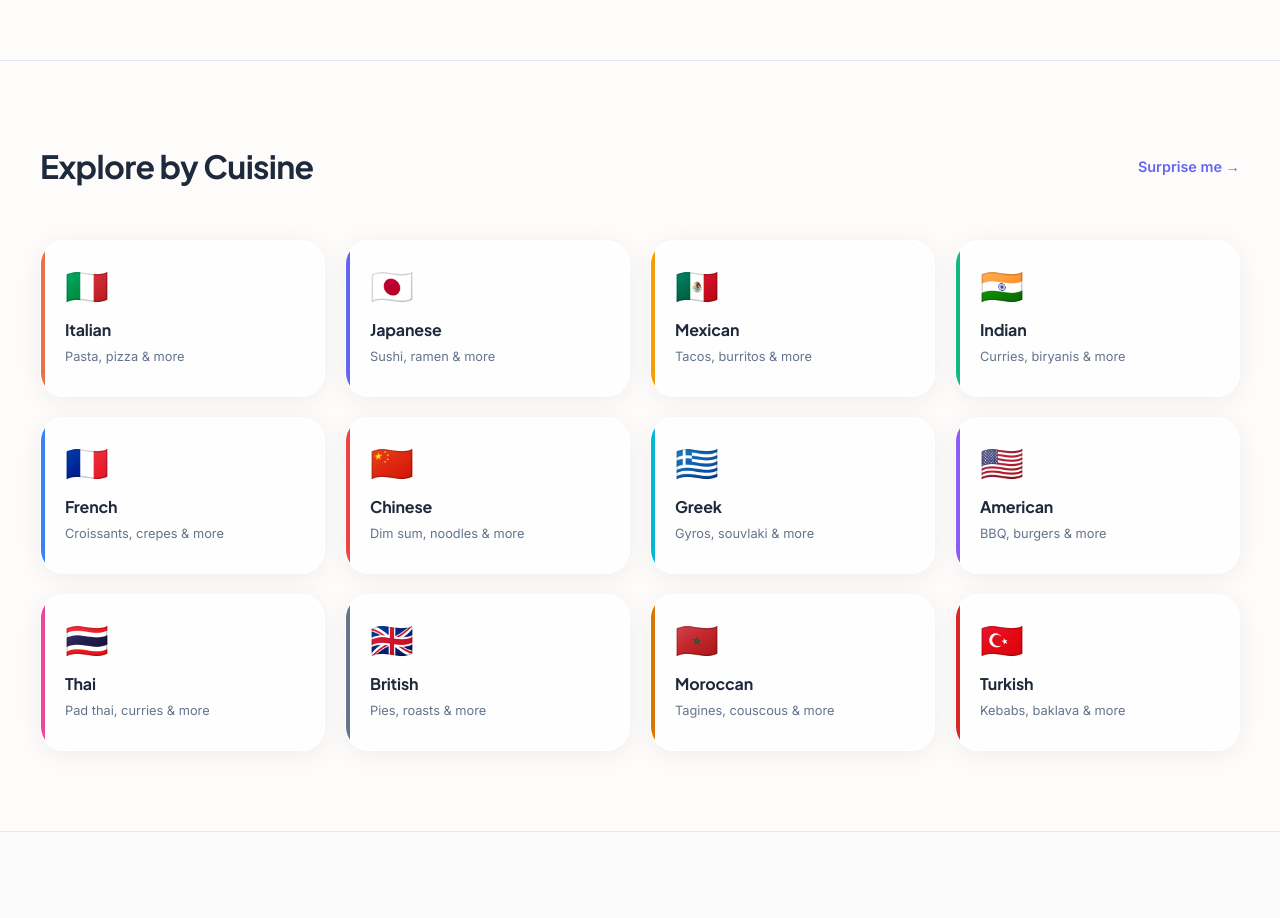
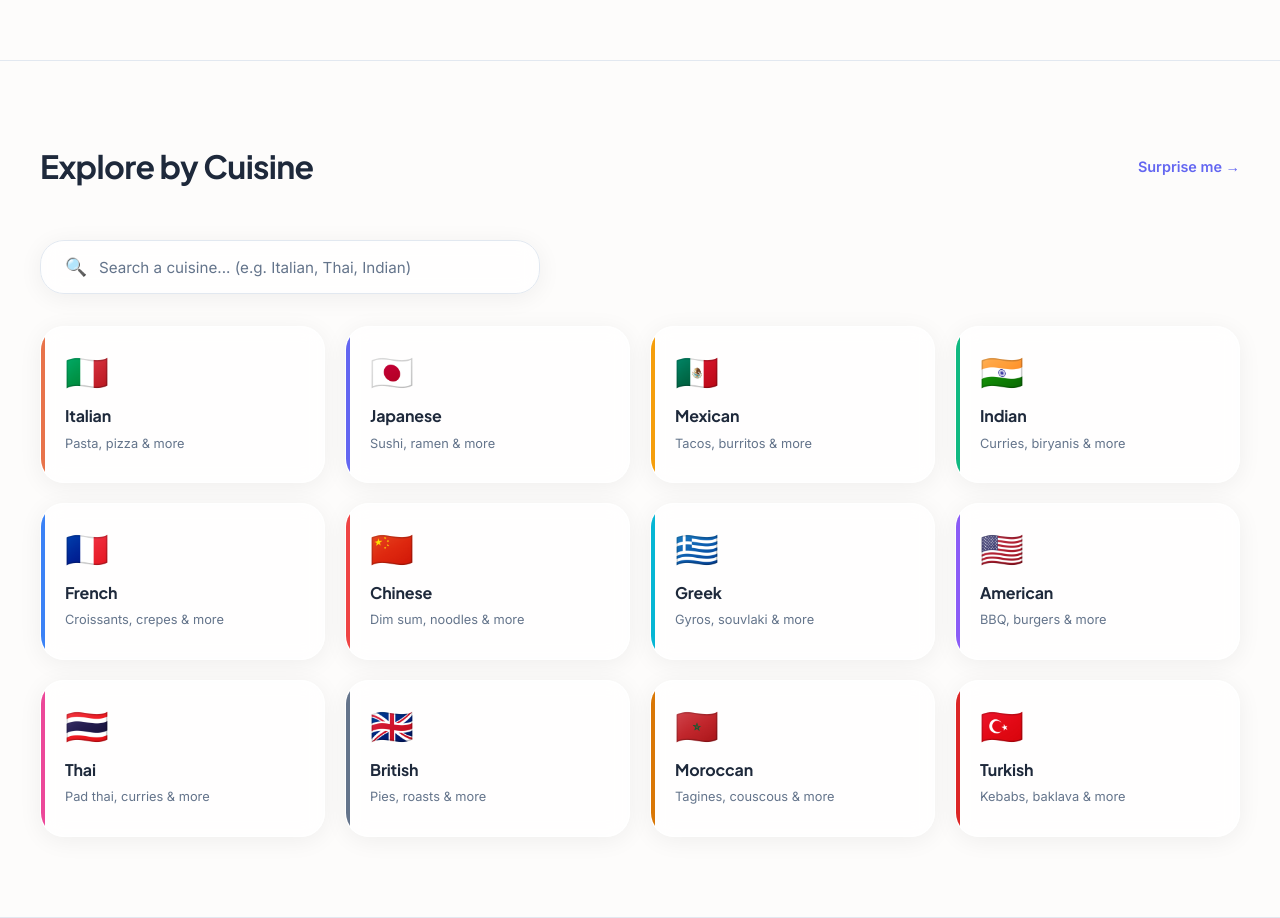
Before and after one commit to hkarnena/recipe-finder, a FastAPI app: page / in a window 1280 px wide. Shown: the part 1432-2350 px from the top of the page. Before the commit the page ends 2264 px from the top, so only its background shows below. Run offline with FastAPI, Linux system fonts and the light colour scheme.

Commit message:
Add cuisine search filter and improved recipe fetching

```diff
--- a/app.py
+++ b/app.py
@@ -28,14 +28,34 @@ def search(request: Request, ingredient: str = Form(...)):
 # Browse by cuisine
 @app.get("/cuisine/{cuisine_name}", response_class=HTMLResponse)
 def browse_cuisine(request: Request, cuisine_name: str):
-    api_url = f"https://www.themealdb.com/api/json/v1/1/filter.php?a={cuisine_name}"
+    # Fetch by area (cuisine)
+    area_url = f"https://www.themealdb.com/api/json/v1/1/filter.php?a={cuisine_name}"
     try:
-        response = requests.get(api_url, timeout=10)
+        response = requests.get(area_url, timeout=10)
         response.raise_for_status()
-        recipes = response.json().get("meals", [])
+        recipes = response.json().get("meals", []) or []
     except Exception:
         recipes = []
-    return templates.TemplateResponse("results.html", {"request": request, "recipes": recipes, "ingredient": cuisine_name})
+
+    # If fewer than 5 results, also search by ingredient name as fallback
+    if len(recipes) < 5:
+        try:
+            fallback_url = f"https://www.themealdb.com/api/json/v1/1/search.php?s={cuisine_name}"
+            fb = requests.get(fallback_url, timeout=10).json().get("meals", []) or []
+            # Merge without duplicates
+            existing_ids = {r["idMeal"] for r in recipes}
+            for meal in fb:
+                if meal["idMeal"] not in existing_ids:
+                    recipes.append(meal)
+        except Exception:
+            pass
+
+    return templates.TemplateResponse("results.html", {
+        "request": request,
+        "recipes": recipes,
+        "ingredient": cuisine_name,
+        "is_cuisine": True
+    })
 
 # Browse by category
 @app.get("/category/{category_name}", response_class=HTMLResponse)
--- a/static/script.js
+++ b/static/script.js
@@ -1,3 +1,13 @@
+// Filter cuisine cards by search input
+function filterCuisines(query) {
+    const cards = document.querySelectorAll('#cuisineGrid .cuisine-card');
+    const q = query.toLowerCase();
+    cards.forEach(card => {
+        const name = card.querySelector('.cuisine-name').textContent.toLowerCase();
+        card.style.display = name.includes(q) ? '' : 'none';
+    });
+}
+
 // Show loading spinner on form submit
 document.addEventListener('DOMContentLoaded', function() {
     const searchForm = document.getElementById('searchForm');
--- a/static/style.css
+++ b/static/style.css
@@ -883,3 +883,44 @@ body.dark-mode .btn-secondary:hover {
   .cuisine-grid { grid-template-columns: repeat(2, 1fr) !important; }
   .cuisine-section { padding: 60px 1.5rem; }
 }
+
+/* CUISINE SEARCH BAR */
+.cuisine-search-bar {
+  display: flex;
+  align-items: center;
+  gap: 0.75rem;
+  background: var(--glass-bg);
+  backdrop-filter: blur(10px);
+  -webkit-backdrop-filter: blur(10px);
+  border: 1px solid var(--border);
+  border-radius: var(--radius-lg);
+  padding: 0.75rem 1.5rem;
+  margin-bottom: 2rem;
+  box-shadow: var(--shadow);
+  max-width: 500px;
+  transition: all 0.2s;
+}
+
+.cuisine-search-bar:focus-within {
+  border-color: var(--primary-action);
+  box-shadow: 0 0 0 3px rgba(99,102,241,0.1);
+}
+
+.cuisine-search-icon {
+  font-size: 1.1rem;
+  flex-shrink: 0;
+}
+
+.cuisine-search-bar input {
+  border: none;
+  outline: none;
+  background: transparent;
+  font-family: 'Inter', sans-serif;
+  font-size: 0.95rem;
+  color: var(--text-main);
+  width: 100%;
+}
+
+.cuisine-search-bar input::placeholder {
+  color: var(--text-muted);
+}
--- a/templates/index.html
+++ b/templates/index.html
@@ -132,7 +132,14 @@
                 <h2>Explore by Cuisine</h2>
                 <a href="/random">Surprise me →</a>
             </div>
-            <div class="cuisine-grid">
+
+            <!-- Cuisine Search -->
+            <div class="cuisine-search-bar">
+                <span class="cuisine-search-icon">🔍</span>
+                <input type="text" id="cuisineSearch" placeholder="Search a cuisine... (e.g. Italian, Thai, Indian)" oninput="filterCuisines(this.value)">
+            </div>
+
+            <div class="cuisine-grid" id="cuisineGrid">
                 <a href="/cuisine/Italian" class="cuisine-card" style="--cuisine-color:#e8734a;">
                     <span class="cuisine-flag">🇮🇹</span>
                     <span class="cuisine-name">Italian</span>
```
